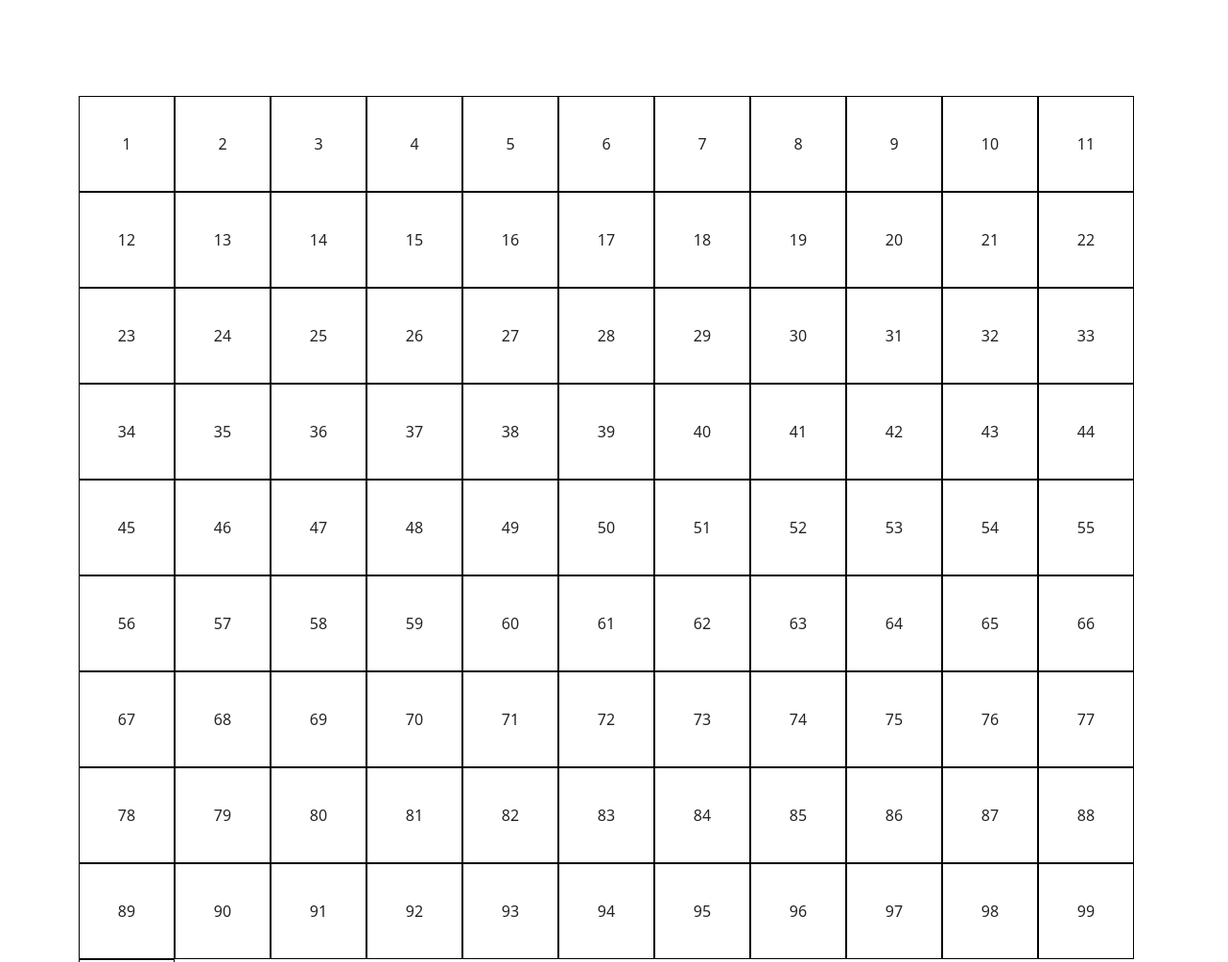
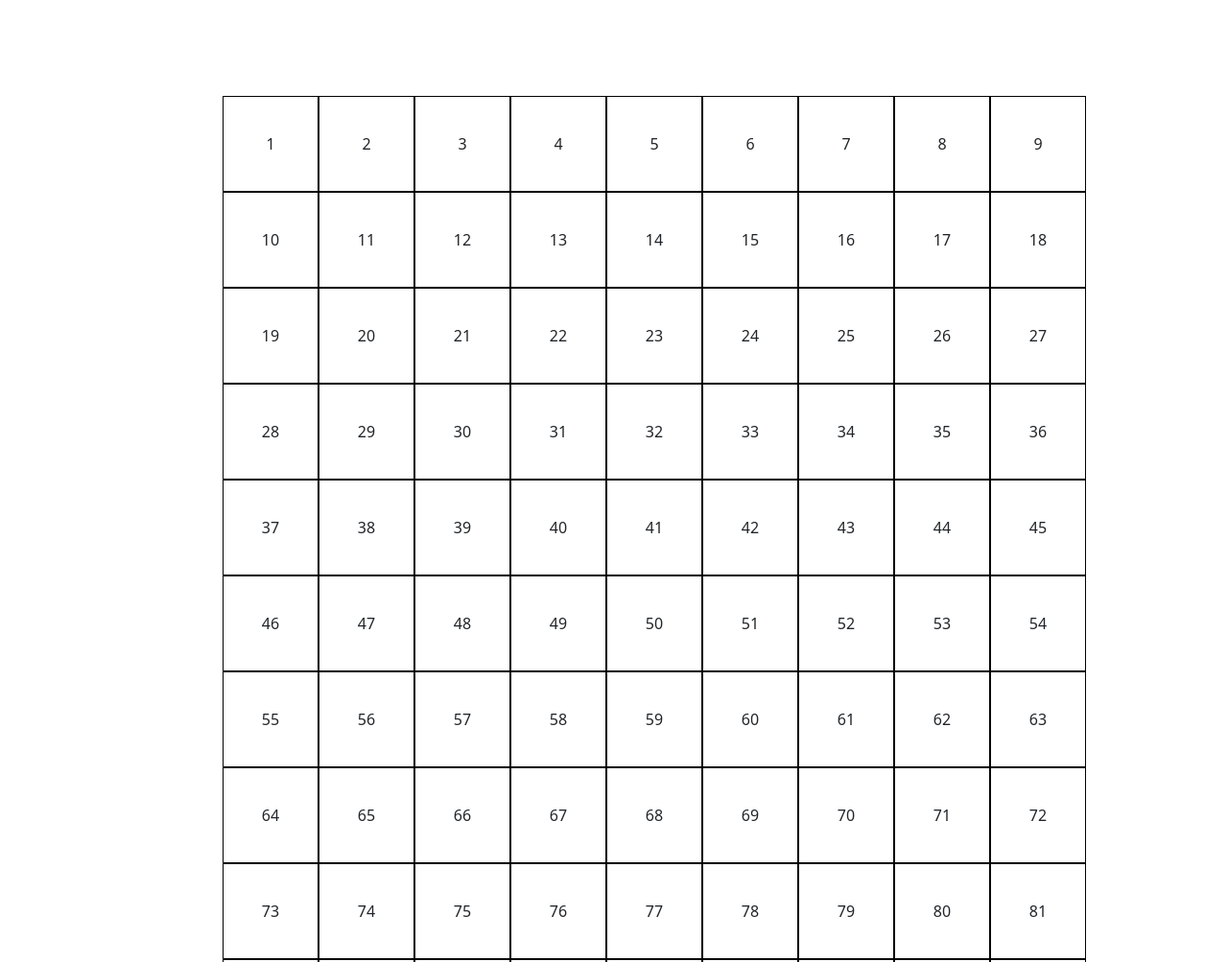
Before and after one commit to LucaPierantoni/js-campominato-grid, a plain HTML site: page index.html in a window 1280 px wide. Shown: the top 1003 px of the page at 96% size. Drawn offline with nearby package versions, Linux system fonts and the light colour scheme.

Commit message:
fix griglia 10 * 10

```diff
--- a/css/style.css
+++ b/css/style.css
@@ -5,21 +5,31 @@
 }
 /* reset */
 
+body {
+
+    font-family: sans-serif;
+}
+
 .container {
-    max-width: 1000px;
+    margin: 0 auto;
     padding-top: 100px;
+
 }
 
 #grid {
     display: flex;
     flex-flow: row wrap;
+    margin-left:  150px;
+    max-width: 1000px;
 }
 
 .square {
     display: flex;
     justify-content: center;
     align-items: center;
+
     width: 100px;
     height: 100px;
     border: solid 1px black;
+
 }
--- a/index.html
+++ b/index.html
@@ -3,7 +3,7 @@
 <head>
     <meta charset="UTF-8">
     <meta name="viewport" content="width=device-width, initial-scale=1.0">
-    <link rel="stylesheet" href="css/style.css">
+    <link rel="stylesheet" href="./css/style.css">
     <link href="https://cdn.jsdelivr.net/npm/bootstrap@5.3.2/dist/css/bootstrap.min.css" rel="stylesheet" integrity="sha384-T3c6CoIi6uLrA9TneNEoa7RxnatzjcDSCmG1MXxSR1GAsXEV/Dwwykc2MPK8M2HN" crossorigin="anonymous">
     <title>Campominato</title>
 </head>
```
